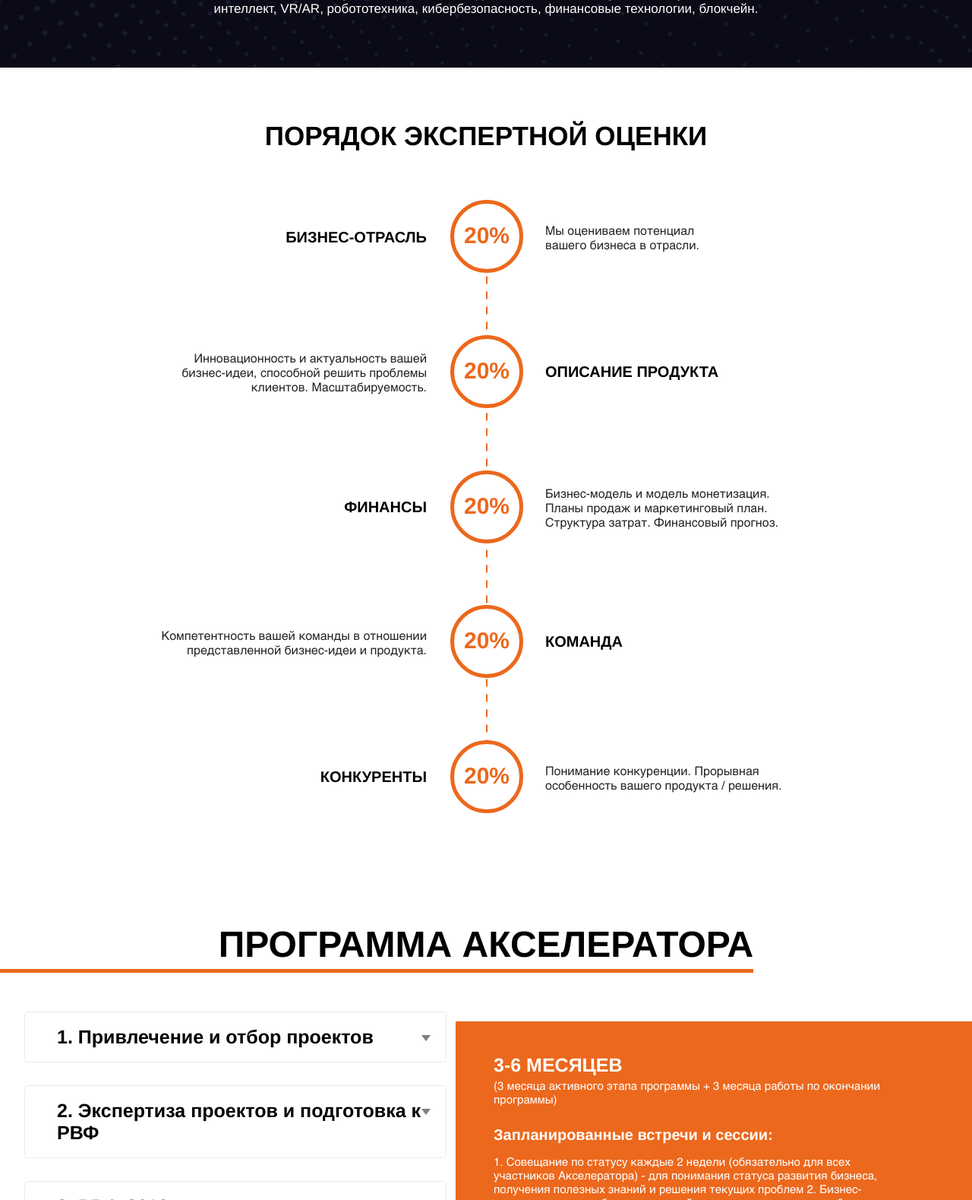
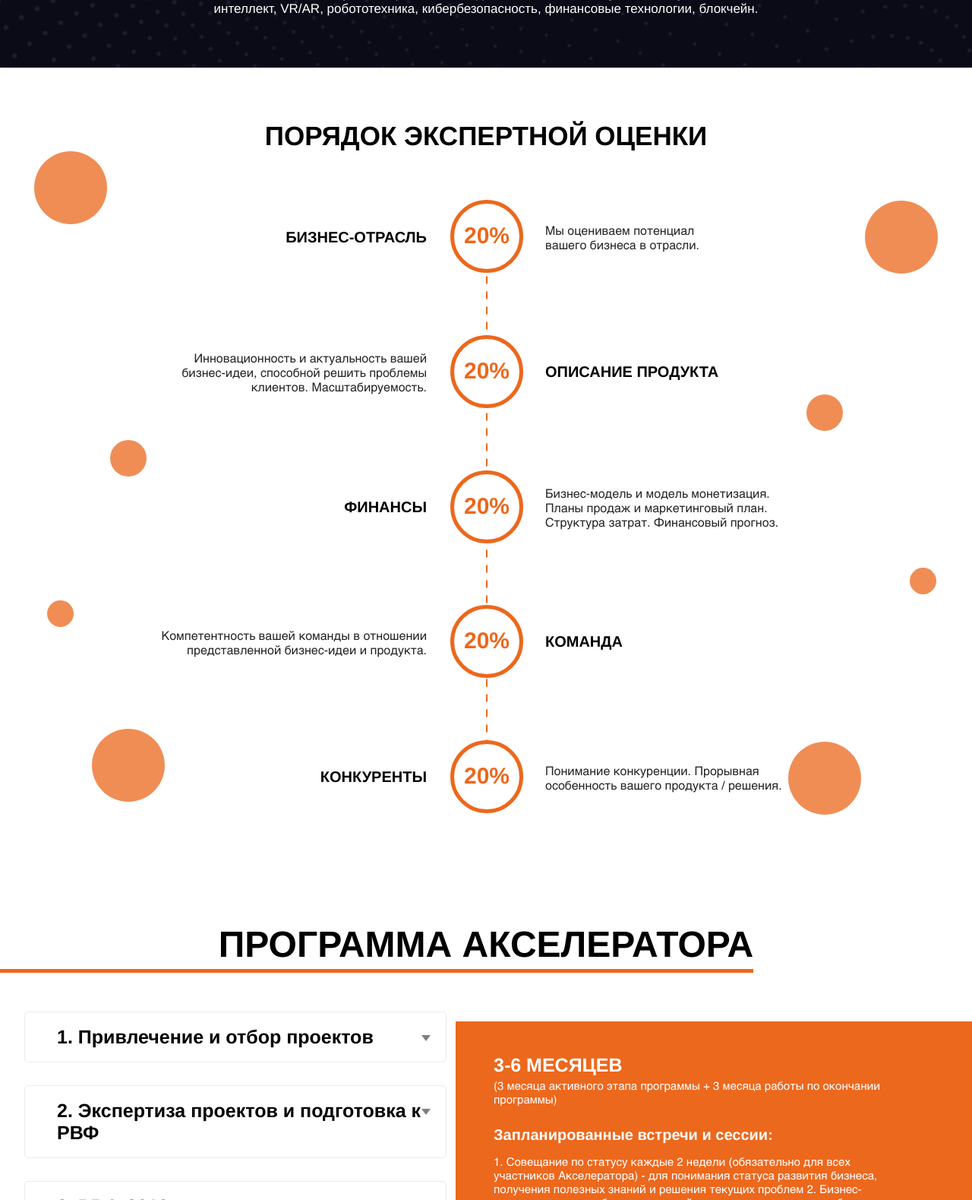
Before and after one commit to snolly4462gv/pulsar, a PHP site: page /index.html in a window 1280 px wide. Shown: the part 4921-6500 px from the top of the page at 76% size. Run offline with PHP 8.4, Linux system fonts and the light colour scheme.

Commit message:
add points

```diff
--- a/css/style.css
+++ b/css/style.css
@@ -762,6 +762,7 @@ color: #FFFFFF;
   background: #fff;
   padding: 64px 50px;
   position: relative;
+        z-index: 2;
 }
 .timeline:before {
   content: '';
@@ -876,8 +877,70 @@ line-height: normal;
     font-weight: 600;
 }
 
-
-
+.ellipse {
+    position: absolute;
+    background-image: url(../img/Ellipse.svg);
+    background-size: contain;
+    background-position: center;
+    background-repeat: no-repeat;
+    z-index: 3;
+    opacity: 0.75;
+}
+.ellipse.ellipse1 {
+	width: 96px;
+    height: 96px;
+    left: 45px;
+}
+
+.ellipse.ellipse2 {
+	width: 96px;
+    height: 96px;
+    right: 45px;
+    margin-top: 65px;
+}
+
+
+.ellipse.ellipse3 {
+	width: 48px;
+    height: 48px;
+    left: 145px;
+    margin-top: 380px;
+}
+
+.ellipse.ellipse4 {
+	width: 48px;
+    height: 48px;
+    right: 170px;
+    margin-top: 320px;
+}
+
+.ellipse.ellipse5 {
+	width: 35px;
+    height: 35px;
+    left: 62px;
+    margin-top: 591px;
+}
+
+.ellipse.ellipse6 {
+	width: 35px;
+    height: 35px;
+    right: 47px;
+    margin-top: 548px;
+}
+
+.ellipse.ellipse7 {
+	width: 96px;
+    height: 96px;
+    left: 121px;
+    margin-top: 760px;
+}
+
+.ellipse.ellipse8 {
+	width: 96px;
+    height: 96px;
+    right: 146px;
+    margin-top: 777px;
+}
 
 
 .sec-lvl-12 .title {
--- a/index.html
+++ b/index.html
@@ -248,6 +248,17 @@
            </div>
     </section>
     <section>
+            <div class="ellipse ellipse1"></div>
+            <div class="ellipse ellipse2"></div>
+            <div class="ellipse ellipse3"></div>
+            <div class="ellipse ellipse4"></div>
+            <div class="ellipse ellipse5"></div>
+            <div class="ellipse ellipse6"></div>
+            <div class="ellipse ellipse7"></div>
+            <div class="ellipse ellipse8"></div>
+            <div class="ellipse ellipse9"></div>
+            <div class="ellipse ellipse10"></div>
+
             <div class="timeline ">
               <div class="entry">
                 <div class="title">
```
Also changed, not shown: css/media.css (+53 -0 lines), img/Ellipse.svg (added).
